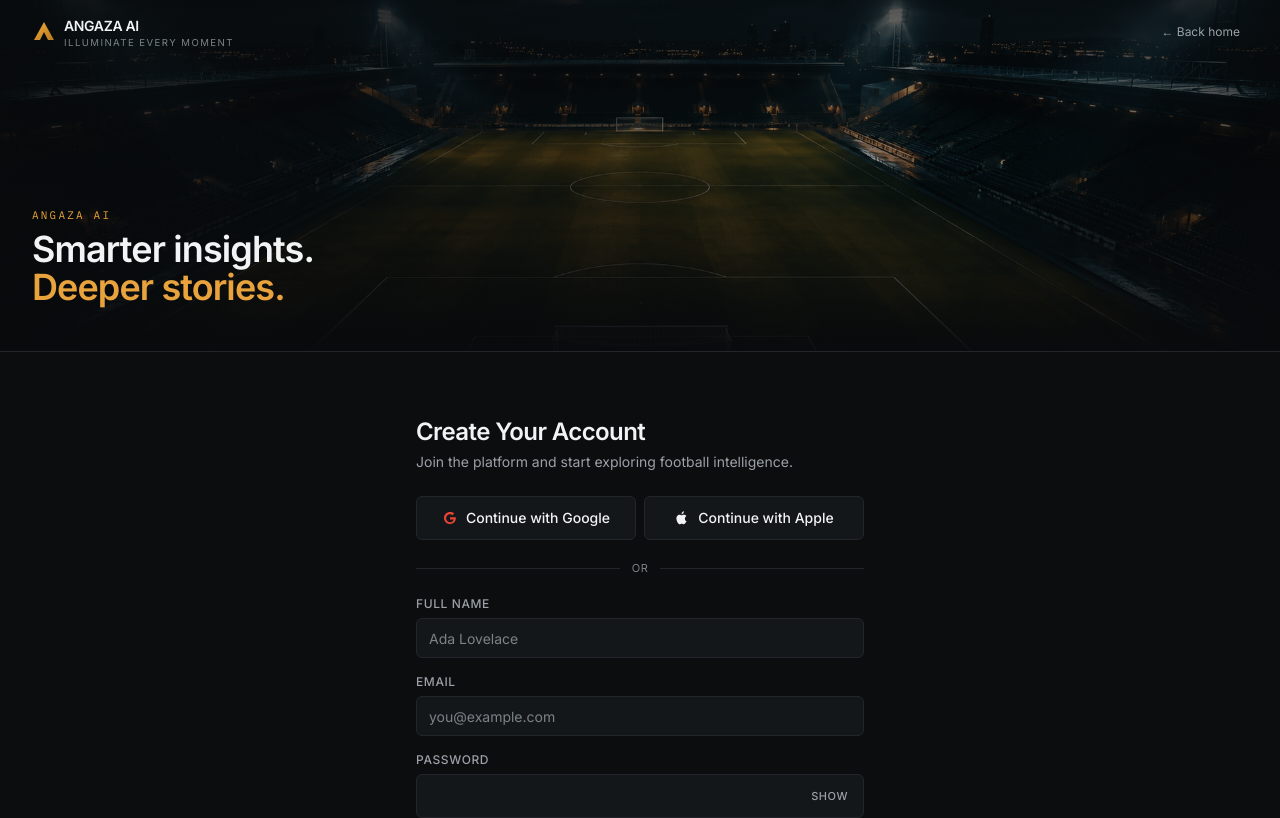
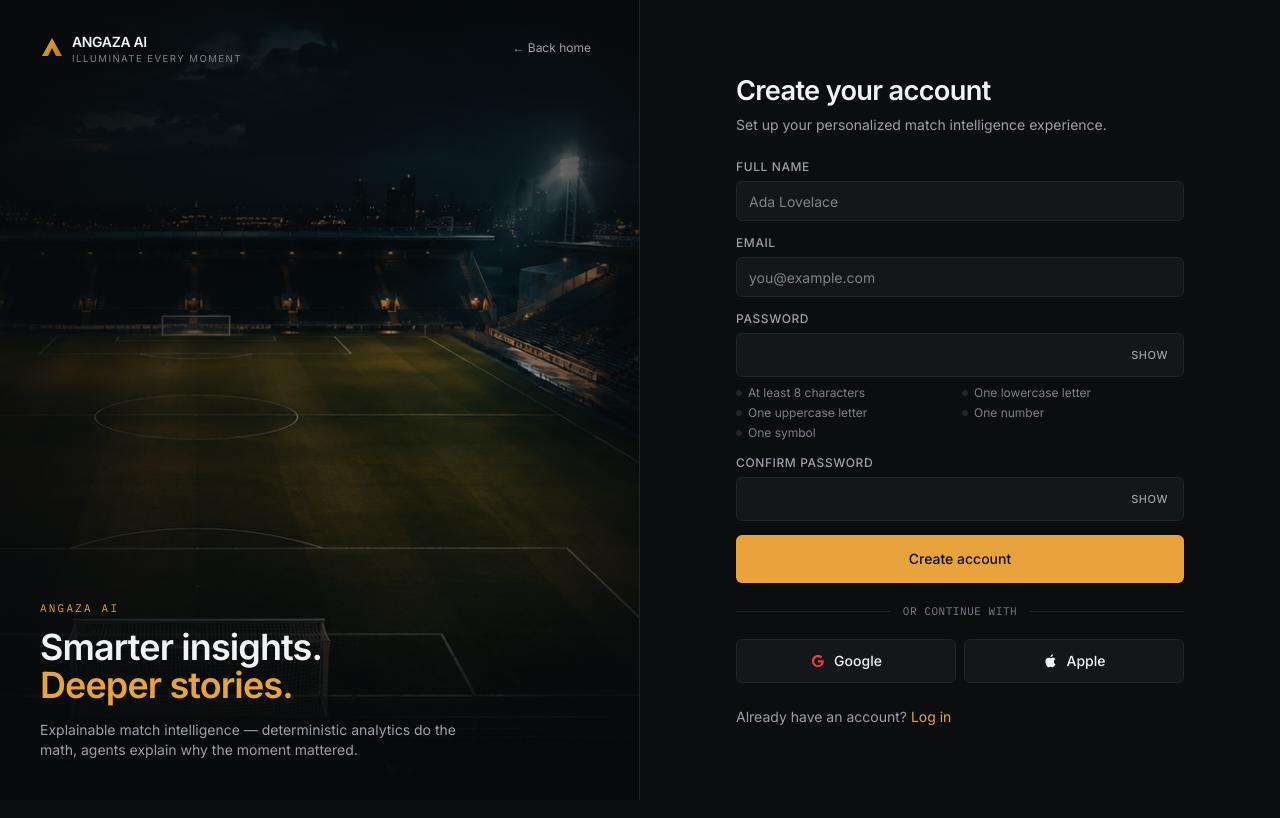
Before and after one commit to aakhuya/angaza-ai, a Next.js app in the folder apps/web/: page /signup in a window 1280 px wide. Shown: the top 818 px of the page. Built offline with nearby package versions, Linux system fonts and the light colour scheme; no server answers.

Commit message:
landing + auth: top-aligned hero with insight card, fit-above-fold auth split, OAuth below form

```diff
--- a/apps/web/app/(auth)/layout.tsx
+++ b/apps/web/app/(auth)/layout.tsx
@@ -8,17 +8,17 @@ export default function AuthLayout({ children }: { children: React.ReactNode })
   const heroImage = findHeroImage();
 
   return (
-    <div className="flex min-h-screen flex-col bg-bg">
-      {/* ── Top: image panel with headline ────────────────────────────── */}
-      <header className="relative isolate h-[38svh] min-h-[220px] overflow-hidden border-b border-border sm:h-[42svh] lg:h-[44svh]">
+    <div className="min-h-[100svh] bg-bg lg:grid lg:grid-cols-2">
+      {/* ── Image panel ─────────────────────────────────────────────── */}
+      <aside className="relative isolate flex h-[26svh] min-h-[190px] flex-col overflow-hidden border-b border-border sm:h-[30svh] lg:h-auto lg:min-h-0 lg:border-b-0 lg:border-r">
         {heroImage ? (
           <Image
             src={heroImage.src}
             alt=""
             fill
             priority
-            sizes="100vw"
-            className="object-cover object-[62%_35%] sm:object-[70%_center] lg:object-center"
+            sizes="(min-width: 1024px) 50vw, 100vw"
+            className="object-cover object-[62%_35%] sm:object-[70%_35%] lg:object-[60%_center]"
           />
         ) : (
           <div
@@ -32,13 +32,13 @@ export default function AuthLayout({ children }: { children: React.ReactNode })
           />
         )}
 
-        {/* Left-side scrim so the headline stays legible over the photo. */}
+        {/* Scrims: keep text legible without flattening the photo. */}
         <div
           aria-hidden
           className="absolute inset-0"
           style={{
             backgroundImage:
-              "linear-gradient(90deg, rgba(8,10,12,0.90) 0%, rgba(8,10,12,0.60) 45%, rgba(8,10,12,0.28) 75%, rgba(8,10,12,0.72) 100%)",
+              "linear-gradient(90deg, rgba(8,10,12,0.88) 0%, rgba(8,10,12,0.52) 45%, rgba(8,10,12,0.22) 75%, rgba(8,10,12,0.70) 100%)",
           }}
         />
         <div
@@ -46,12 +46,11 @@ export default function AuthLayout({ children }: { children: React.ReactNode })
           className="absolute inset-0"
           style={{
             backgroundImage:
-              "linear-gradient(180deg, rgba(8,10,12,0.55) 0%, rgba(8,10,12,0) 40%, rgba(8,10,12,0.95) 100%)",
+              "linear-gradient(180deg, rgba(8,10,12,0.55) 0%, rgba(8,10,12,0) 45%, rgba(8,10,12,0.90) 100%)",
           }}
         />
 
-        {/* Header content: logo + back home */}
-        <div className="relative mx-auto flex h-full max-w-7xl flex-col px-4 py-4 sm:px-6 lg:px-8">
+        <div className="relative mx-auto flex h-full w-full max-w-7xl flex-col px-4 py-4 sm:px-6 lg:px-10 lg:py-8">
           <div className="flex items-center justify-between">
             <Logo />
             <Link
@@ -62,21 +61,27 @@ export default function AuthLayout({ children }: { children: React.ReactNode })
             </Link>
           </div>
 
-          <div className="mt-auto max-w-2xl pb-5 sm:pb-7">
-            <p className="font-mono text-2xs uppercase tracking-[0.2em] text-accent">
-              Angaza AI
+          {/* Headline only appears on desktop where there's vertical room. */}
+          <div className="mt-auto hidden max-w-lg pb-2 lg:block">
+            <p className="font-mono text-2xs uppercase tracking-[0.2em] text-accent">Angaza AI</p>
+            <h1 className="mt-3 text-3xl font-semibold leading-[1.06] tracking-tight xl:text-4xl">
+              Smarter insights.
+              <br />
+              <span className="text-accent">Deeper stories.</span>
+            </h1>
+            <p className="mt-4 max-w-md text-sm text-text-muted">
+              Explainable match intelligence — deterministic analytics do the math,
+              agents explain why the moment mattered.
             </p>
-            <h1 className="mt-2 text-2xl font-semibold leading-[1.05] tracking-tight sm:text-3xl lg:text-4xl">
-              Smarter insights.
-              <br className="hidden sm:block" />
-              <span className="text-accent"> Deeper stories.</span>
-            </h1>
           </div>
         </div>
-      </header>
+      </aside>
 
-      {/* ── Bottom: form panel on the dark base ───────────────────────── */}
-      <main id="main" className="flex flex-1 items-start justify-center px-4 py-10 sm:px-6 sm:py-14 lg:px-8">
+      {/* ── Form panel ──────────────────────────────────────────────── */}
+      <main
+        id="main"
+        className="flex flex-1 items-start justify-center overflow-y-auto px-4 py-6 sm:px-6 sm:py-8 lg:items-center lg:px-10 lg:py-10"
+      >
         <div className="w-full max-w-md animate-fade-in">{children}</div>
       </main>
     </div>
--- a/apps/web/app/page.tsx
+++ b/apps/web/app/page.tsx
@@ -4,7 +4,6 @@ import { HeroBackdrop } from "@/components/marketing/HeroBackdrop";
 import { HeroInsightCard } from "@/components/marketing/HeroInsightCard";
 import { FeatureStrip } from "@/components/marketing/FeatureStrip";
 import { Logo } from "@/components/marketing/Logo";
-import { PipelineDiagram } from "@/components/marketing/PipelineDiagram";
 import { Button } from "@/components/ui/Button";
 import { findHeroImage } from "@/lib/heroImage";
 
@@ -19,52 +18,42 @@ export default function LandingPage() {
       <section className="relative isolate min-h-[100svh] overflow-hidden">
         <HeroBackdrop image={heroImage} />
 
+        <div className="relative mx-auto flex min-h-[100svh] max-w-7xl flex-col px-4 pt-24 sm:px-6 sm:pt-28 lg:px-8 lg:pt-32">
           {/*
-          Three-zone vertical grid:
-          - top:    spacer so the header never overlaps the headline
-          - middle: headline block, anchored to ~1/3 down
-          - bottom: CTA + preview card, anchored to the base
+            Upper half: headline on the left, insight card on the right.
+            On mobile the card stacks below the headline, still inside the
+            upper half — CTAs live at the base of the frame.
           */}
-        <div className="relative mx-auto flex min-h-[100svh] max-w-7xl flex-col px-4 sm:px-6 lg:px-8">
-          <div className="pt-28 sm:pt-32 lg:pt-40" />
-
-          <div className="max-w-3xl">
-            <span className="inline-flex items-center gap-2 rounded-full border border-border bg-bg/60 px-3 py-1 font-mono text-2xs uppercase tracking-[0.15em] text-text-muted backdrop-blur">
-              <span className="h-1.5 w-1.5 animate-pulse-dot rounded-full bg-success" aria-hidden />
-              Live pipeline · v0.1
-            </span>
-
-            <h1 className="mt-6 text-[2.75rem] font-semibold leading-[0.98] tracking-tight sm:text-6xl lg:text-7xl">
+          <div className="grid gap-10 lg:grid-cols-12 lg:items-start lg:gap-12">
+            <div className="lg:col-span-7">
+              <h1 className="text-[2.6rem] font-semibold leading-[0.98] tracking-tight sm:text-6xl lg:text-7xl">
                 Every moment
                 <br />
                 <span className="text-accent">has a story.</span>
               </h1>
 
-            <p className="mt-6 max-w-xl text-base text-text-muted sm:text-lg">
-              Angaza AI turns synthetic football events into explainable match
+              <p className="mt-6 max-w-xl text-base leading-relaxed text-text-muted sm:text-lg">
+                Angaza AI turns football events into explainable match
                 intelligence — not just what happened, but{" "}
                 <span className="text-text">why</span>.
               </p>
             </div>
 
-          <div className="mt-auto grid gap-8 pb-12 pt-12 lg:grid-cols-12 lg:items-end lg:gap-10 lg:pb-16">
-            <div className="lg:col-span-6">
-              <div className="flex flex-wrap items-center gap-3">
+            <div className="lg:col-span-5 lg:justify-self-end">
+              <HeroInsightCard />
+            </div>
+          </div>
+
+          {/* CTA strip anchored to the base of the hero. */}
+          <div className="mt-auto flex flex-wrap items-center gap-3 pb-14 pt-16 lg:pb-20">
             <Link href="/signup"><Button size="lg">Start exploring</Button></Link>
             <Link href="/login"><Button size="lg" variant="secondary">Sign in</Button></Link>
-              </div>
-              <p className="mt-5 max-w-md text-xs text-text-faint">
+            <p className="w-full text-xs text-text-faint sm:w-auto sm:pl-2">
               Demo runs on synthetic match data. No real matches or copyrighted content are used.
             </p>
           </div>
-
-            <div className="lg:col-span-6 lg:justify-self-end">
-              <HeroInsightCard />
-            </div>
-          </div>
         </div>
 
-        {/* Fade the bottom edge into the next section — one thin band. */}
         <div
           aria-hidden
           className="pointer-events-none absolute inset-x-0 bottom-0 h-16"
@@ -77,35 +66,19 @@ export default function LandingPage() {
       {/* ─────────────── FEATURES ─────────────── */}
       <section id="features" className="border-b border-border">
         <div className="mx-auto max-w-7xl px-4 py-14 sm:px-6 lg:px-8 lg:py-16">
-          <SectionHeading
-            kicker="Capabilities"
-            title="Built for the moments that matter"
-            body="A purpose-built pipeline, not a chatbot wrapped around a stats table."
-          />
+          <div className="max-w-2xl">
+            <p className="font-mono text-2xs uppercase tracking-[0.2em] text-accent">
+              Capabilities
+            </p>
+            <h2 className="mt-2 text-2xl font-semibold tracking-tight sm:text-3xl">
+              Built for the moments that matter
+            </h2>
+            <p className="mt-3 text-sm text-text-muted">
+              A purpose-built pipeline — not a chatbot wrapped around a stats table.
+            </p>
+          </div>
           <div className="mt-8">
             <FeatureStrip />
-          </div>
-        </div>
-      </section>
-
-      {/* ─────────────── PIPELINE ─────────────── */}
-      <section id="pipeline" className="relative">
-        <div
-          aria-hidden
-          className="pointer-events-none absolute inset-0 opacity-[0.30]"
-          style={{
-            backgroundImage:
-              "radial-gradient(900px 300px at 90% 0%, rgba(245,179,63,0.10), transparent 60%)",
-          }}
-        />
-        <div className="relative mx-auto max-w-7xl px-4 py-14 sm:px-6 lg:px-8 lg:py-16">
-          <SectionHeading
-            kicker="Architecture"
-            title="Five-stage intelligence pipeline"
-            body="Deterministic analytics do the math. Agents explain why it mattered. A verification layer refuses to publish anything it can't ground."
-          />
-          <div className="mt-8">
-            <PipelineDiagram />
           </div>
         </div>
       </section>
@@ -133,16 +106,6 @@ function Header() {
   );
 }
 
-function SectionHeading({ kicker, title, body }: { kicker: string; title: string; body?: string }) {
-  return (
-    <div className="max-w-2xl">
-      <p className="font-mono text-2xs uppercase tracking-[0.2em] text-accent">{kicker}</p>
-      <h2 className="mt-2 text-2xl font-semibold tracking-tight sm:text-3xl">{title}</h2>
-      {body && <p className="mt-3 text-sm text-text-muted">{body}</p>}
-    </div>
-  );
-}
-
 function Footer() {
   return (
     <footer className="border-t border-border">
--- a/apps/web/components/auth/OAuthButtons.tsx
+++ b/apps/web/components/auth/OAuthButtons.tsx
@@ -2,8 +2,8 @@
 
 import { API_BASE_URL } from "@/lib/api";
 
-// These buttons start a real OAuth flow on the backend. When credentials are
-// not configured the backend returns a clear 503 rather than faking a login.
+// Real OAuth start routes on the backend. When credentials are not configured
+// the backend returns a clear 503 rather than faking a login.
 async function start(provider: "google" | "apple") {
   try {
     const res = await fetch(`${API_BASE_URL}/auth/oauth/${provider}/start`, {
@@ -26,20 +26,24 @@ async function start(provider: "google" | "apple") {
 
 export function OAuthButtons() {
   return (
-    <div className="grid gap-2 sm:grid-cols-2">
+    <div className="grid grid-cols-2 gap-2">
       <button
         type="button"
         onClick={() => start("google")}
-        className="flex h-11 items-center justify-center gap-2 rounded-md border border-border bg-bg-surface text-sm font-medium text-text hover:border-border-strong focus-ring"
+        className="flex h-11 items-center justify-center gap-2 rounded-md border border-border bg-bg-surface text-sm font-medium text-text transition-colors hover:border-border-strong hover:bg-bg-elevated focus-ring"
       >
-        <GoogleIcon /> Continue with Google
+        <GoogleIcon />
+        <span className="hidden sm:inline">Google</span>
+        <span className="sm:hidden">Google</span>
       </button>
       <button
         type="button"
         onClick={() => start("apple")}
-        className="flex h-11 items-center justify-center gap-2 rounded-md border border-border bg-bg-surface text-sm font-medium text-text hover:border-border-strong focus-ring"
+        className="flex h-11 items-center justify-center gap-2 rounded-md border border-border bg-bg-surface text-sm font-medium text-text transition-colors hover:border-border-strong hover:bg-bg-elevated focus-ring"
       >
-        <AppleIcon /> Continue with Apple
+        <AppleIcon />
+        <span className="hidden sm:inline">Apple</span>
+        <span className="sm:hidden">Apple</span>
       </button>
     </div>
   );
--- a/apps/web/features/auth/AuthForm.tsx
+++ b/apps/web/features/auth/AuthForm.tsx
@@ -70,28 +70,21 @@ export function AuthForm({ mode }: { mode: Mode }) {
     }
   }
 
+  const isLogin = mode === "login";
+
   return (
-    <div className="animate-fade-in pt-1 sm:pt-2">
-      <h1 className="text-2xl font-semibold tracking-tight">
-        {mode === "login" ? "Welcome Back" : "Create Your Account"}
+    <div className="animate-fade-in">
+      <h1 className="text-2xl font-semibold tracking-tight sm:text-[1.7rem]">
+        {isLogin ? "Welcome back" : "Create your account"}
       </h1>
-      <p className="mt-1 text-sm text-text-muted">
-        {mode === "login"
-          ? "Sign in to continue."
-          : "Join the platform and start exploring football intelligence."}
+      <p className="mt-1.5 text-sm text-text-muted">
+        {isLogin
+          ? "Sign in to continue exploring match intelligence."
+          : "Set up your personalized match intelligence experience."}
       </p>
 
-      <div className="mt-6">
-        <OAuthButtons />
-        <div className="my-5 flex items-center gap-3">
-          <span className="h-px flex-1 bg-border" aria-hidden />
-          <span className="text-2xs uppercase tracking-wider text-text-faint">or</span>
-          <span className="h-px flex-1 bg-border" aria-hidden />
-        </div>
-      </div>
-
-      <form className="space-y-4" onSubmit={onSubmit} noValidate>
-        {mode === "signup" && (
+      <form className="mt-6 space-y-3.5" onSubmit={onSubmit} noValidate>
+        {!isLogin && (
           <Input
             label="Full name"
             name="display_name"
@@ -115,19 +108,37 @@ export function AuthForm({ mode }: { mode: Mode }) {
           placeholder="you@example.com"
         />
 
-        {mode === "signup" ? (
+        {isLogin ? (
+          <PasswordField
+            value={password}
+            onChange={setPassword}
+            autoComplete="current-password"
+            showRequirements={false}
+            label="Password"
+          />
+        ) : (
           <>
-            <PasswordField value={password} onChange={setPassword} autoComplete="new-password" label="Password" />
-            <PasswordField value={confirm} onChange={setConfirm} autoComplete="new-password" showRequirements={false} label="Confirm Password" />
-            {confirmError && <p className="text-xs text-danger" role="alert">{confirmError}</p>}
+            <PasswordField
+              value={password}
+              onChange={setPassword}
+              autoComplete="new-password"
+              label="Password"
+            />
+            <PasswordField
+              value={confirm}
+              onChange={setConfirm}
+              autoComplete="new-password"
+              showRequirements={false}
+              label="Confirm password"
+            />
+            {confirmError && (
+              <p className="text-xs text-danger" role="alert">{confirmError}</p>
+            )}
           </>
-        ) : (
-          <PasswordField value={password} onChange={setPassword} autoComplete="current-password" showRequirements={false} label="Password" />
         )}
 
-        <div className="flex items-center justify-between">
-          {mode === "login" ? (
-            <>
+        {isLogin && (
+          <div className="flex items-center justify-between pt-1">
             <label className="flex items-center gap-2 text-xs text-text-muted">
               <input
                 type="checkbox"
@@ -140,30 +151,46 @@ export function AuthForm({ mode }: { mode: Mode }) {
             <Link href="/forgot-password" className="text-xs text-accent hover:underline">
               Forgot password?
             </Link>
-            </>
-          ) : (
-            <p className="text-xs text-text-faint">
-              By creating an account you agree to use this demo responsibly.
-            </p>
+          </div>
         )}
-        </div>
 
         {topError && (
-          <div role="alert" className="rounded-md border border-danger-soft bg-danger/10 px-3 py-2 text-sm text-danger">
+          <div
+            role="alert"
+            className="rounded-md border border-danger-soft bg-danger/10 px-3 py-2 text-sm text-danger"
+          >
             {topError}
           </div>
         )}
 
         <Button type="submit" size="lg" loading={loading} className="w-full">
-          {mode === "login" ? "Sign in" : "Create Account"}
+          {isLogin ? "Sign in" : "Create account"}
         </Button>
       </form>
 
+      {/* OAuth last — the primary path is email + password, social is an
+          alternative, not a competing headline action. */}
+      <div className="my-5 flex items-center gap-3">
+        <span className="h-px flex-1 bg-border" aria-hidden />
+        <span className="font-mono text-2xs uppercase tracking-wider text-text-faint">
+          or continue with
+        </span>
+        <span className="h-px flex-1 bg-border" aria-hidden />
+      </div>
+
+      <OAuthButtons />
+
       <p className="mt-6 text-sm text-text-muted">
-        {mode === "login" ? (
-          <>Don&apos;t have an account? <Link className="text-accent hover:underline" href="/signup">Sign up</Link></>
+        {isLogin ? (
+          <>
+            Don&apos;t have an account?{" "}
+            <Link className="text-accent hover:underline" href="/signup">Sign up</Link>
+          </>
         ) : (
-          <>Already have an account? <Link className="text-accent hover:underline" href="/login">Log in</Link></>
+          <>
+            Already have an account?{" "}
+            <Link className="text-accent hover:underline" href="/login">Log in</Link>
+          </>
         )}
       </p>
     </div>
```
Lines whose indentation alone changed are shown as unchanged.
